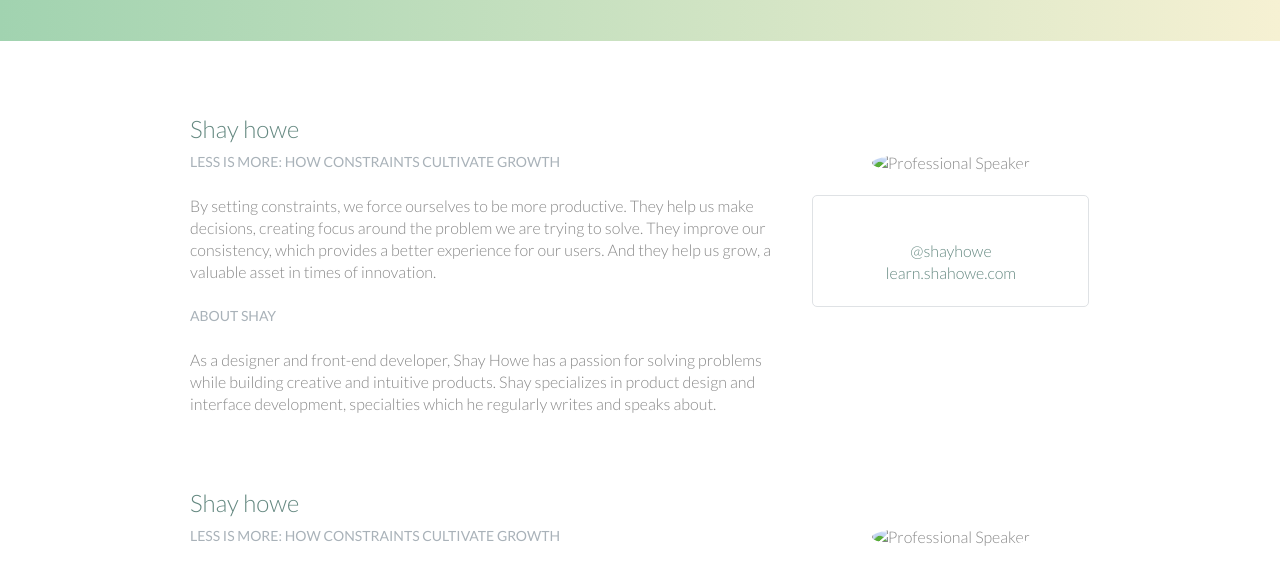
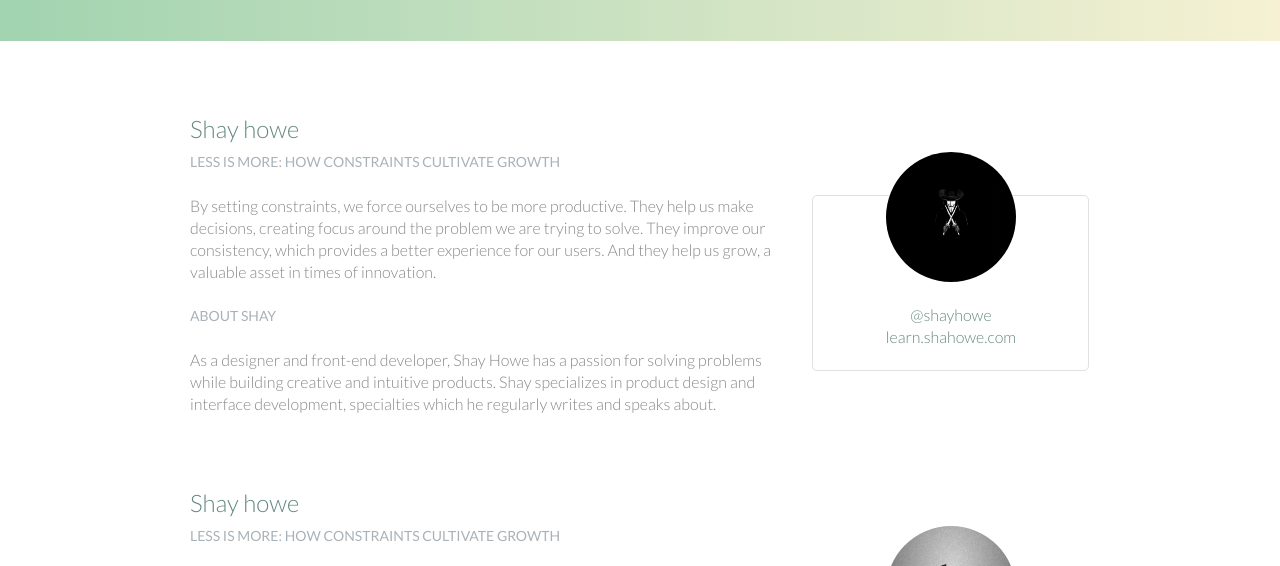
Before and after one commit to garychenming/garychenming.github.me, a plain HTML site: page speakers.html in a window 1280 px wide. Shown: the part 355-921 px from the top of the page. Drawn offline with Linux system fonts and the light colour scheme.

Commit message:
add speakers images

```diff
--- a/speakers.html
+++ b/speakers.html
@@ -57,7 +57,7 @@
           </div>
           <aside class="col-1-3">
             <div class="speaker-info">
-              <img src="../123/bizhi/v1.jpg" alt="Professional Speaker">
+              <img src="image/v1.jpg" alt="Professional Speaker">
               <ul>
                 <li><a href="https://twitter.com/shayhowe">@shayhowe</a></li>
                 <li><a href="http://learn.shayhowe.com">learn.shahowe.com</a></li>
@@ -76,7 +76,7 @@
           </div>
           <aside class="col-1-3">
             <div class="speaker-info">
-              <img src="../123/bizhi/v.jpg" alt="Professional Speaker">
+              <img src="image/v.jpg" alt="Professional Speaker">
               <ul>
                 <li><a href="https://twitter.com/shayhowe">@shayhowe</a></li>
                 <li><a href="http://learn.shayhowe.com">learn.shahowe.com</a></li>
```
Also changed, not shown: image/V.jpg (added), image/v1.jpg (added).
